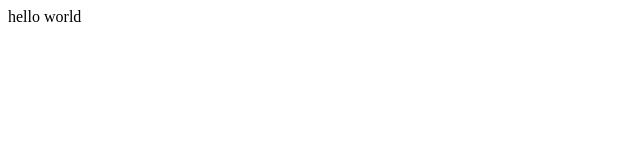
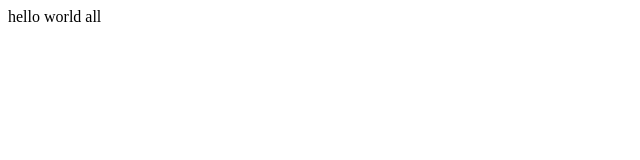
Before and after one commit to anjoanj55/Configuration-app, an Angular app: page / in a window 1280 px wide. Shown: the top 160 px of the page, without its empty margins (0-640 px from the left). Built offline with nearby package versions, Linux system fonts and the light colour scheme.

Commit message:
hello world change priya

```diff
--- a/src/app/app.component.html
+++ b/src/app/app.component.html
@@ -1 +1 @@
-<label>hello world</label>
+<label>hello world all</label>
```
